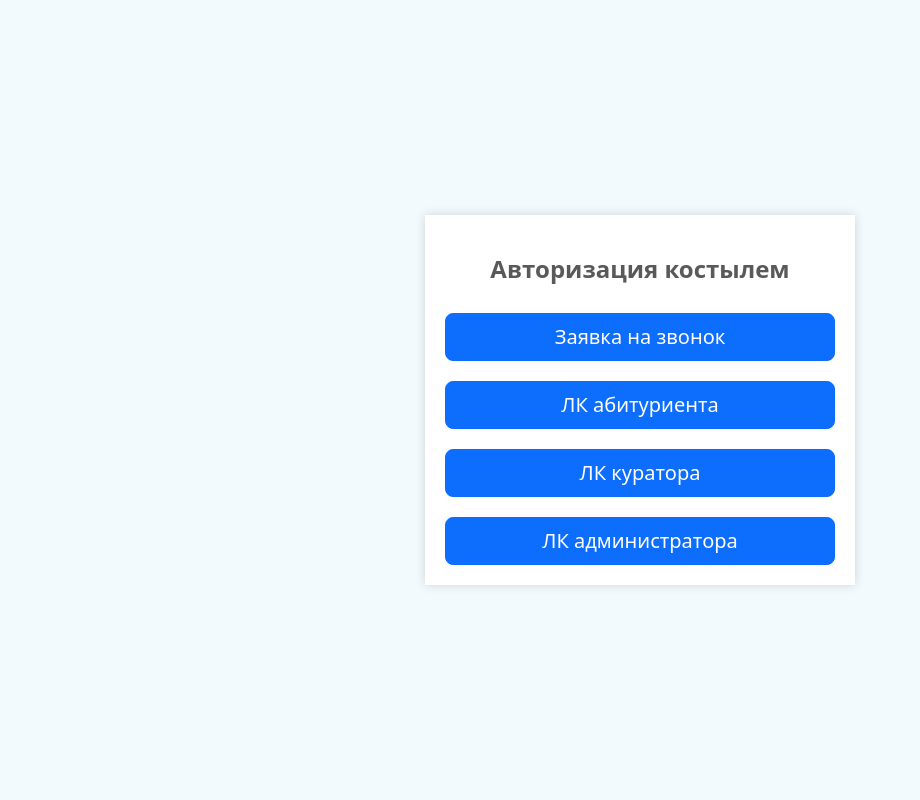
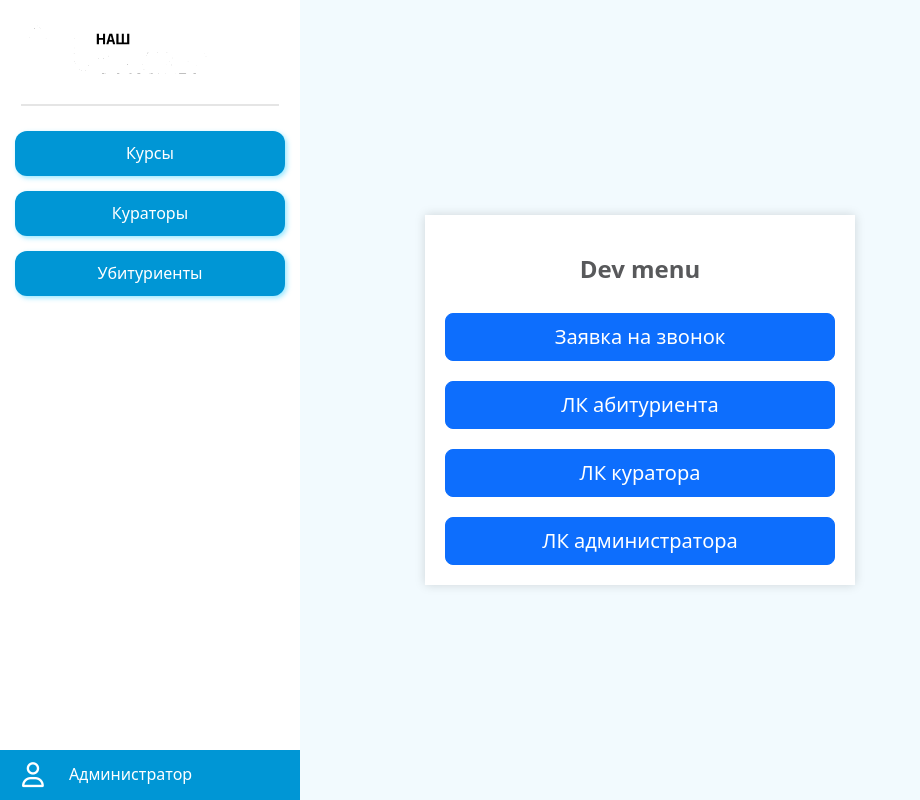
Before and after one commit to kiper01/ours_univer, an Angular app: page /Adminlk in a window 1280 px wide. Shown: the top 800 px of the page, without its empty margins (0-920 px from the left). Built offline with nearby package versions, Linux system fonts and the light colour scheme.

Commit message:
adminlk, curatorslk inplemented

```diff
--- a/src/app/adminlk/adminlk.component.css
+++ b/src/app/adminlk/adminlk.component.css
@@ -0,0 +1,87 @@
+
+.rightpanel {
+    background-color: #F2FAFE;
+    width: 100%;
+    height: 100%;
+    position: fixed;
+    z-index: 1;
+    top: 0;
+    left: 300px;
+    align-items: center;
+}
+
+
+.leftpanel {
+    height: 100%;
+    width: 300px;
+    background-color: white;
+    position: absolute;
+    left: 0;
+    top: 0;
+    align-items: center;
+}
+
+ button {
+    background-color: #0096d5;
+    color: white;
+    font-size: 16px;
+    cursor: pointer;
+    border: none;
+  }
+
+  button:hover {
+    background-color: #2fc1ff;
+  }
+
+  .main-button{
+    width: 100%;
+    border-radius: 12px;
+    height: 45px;
+    margin-bottom: 15px;
+    box-shadow: 2px 2px 5px 0px rgba(126, 225, 255, 0.8);
+  }
+
+  .btn-with-icon {
+    width: 100%;
+    height: 50px;
+    display: block;
+    border: none;
+    text-align: left;
+}
+
+  .main-buttons{
+    margin: auto;
+    width: 90%;
+    margin-top: 25px;
+}
+
+
+  .btn-group {
+    position: absolute;
+    bottom: 0;
+    width: 100%;
+    display: grid;
+}
+
+ i {
+    vertical-align: middle;
+    font-size: 25px;
+    padding-left: 16px;
+    padding-right: 25px;
+}
+
+.line {
+    width: 86%;
+    height: 0;
+    border-top: 2px solid black;
+    opacity: 0.1;
+    margin: 0 auto;
+  }
+
+ .dvfu-icon{
+    padding-left: 20px;
+    padding-top: 20px;
+    width: 80%;
+    margin-bottom: 20px;
+    content: url('/src/assets/our_univer.svg');
+}
--- a/src/app/adminlk/adminlk.component.html
+++ b/src/app/adminlk/adminlk.component.html
@@ -1 +1,30 @@
-<p>adminlk works!</p>
+<link rel="stylesheet" href="https://cdnjs.cloudflare.com/ajax/libs/font-awesome/6.5.2/css/all.min.css" integrity="sha512-SnH5WK+bZxgPHs44uWIX+LLJAJ9/2PkPKZ5QiAj6Ta86w+fsb2TkcmfRyVX3pBnMFcV7oQPJkl9QevSCWr3W6A==" crossorigin="anonymous" referrerpolicy="no-referrer" />
+
+<div>
+    <div class="leftpanel">
+
+        <i class="dvfu-icon"></i>
+        <div class="line"></div>
+
+       <div class="main-buttons">
+            <button class="main-button">Курсы</button>
+            <button class="main-button">Кураторы</button>
+            <button class="main-button">Убитуриенты</button>
+       </div>
+
+        <div class="btn-group">
+            <button class="btn-with-icon">
+                <i class="fa-regular fa-user"></i>Администратор
+            </button>
+        </div>
+    </div>
+    <div class="courses">
+
+    </div>
+    <div class="Curators">
+
+    </div>
+    <div class="Enrolleelk">
+
+    </div>
+</div>
--- a/src/app/app.component.html
+++ b/src/app/app.component.html
@@ -1,14 +1,14 @@
 <body class="body-bg">
   <div class="login-container">
-      <div class="login-box">
-          <div class="login-button">
-              <h2>Авторизация костылем</h2>
-              <a class="btn btn-primary btn-lg login-button" routerLink="/">Заявка на звонок</a>
-              <a class="btn btn-primary btn-lg login-button" routerLink="/1">ЛК абитуриента</a>
-              <a class="btn btn-primary btn-lg login-button" routerLink="/">ЛК куратора</a>
-              <a class="btn btn-primary btn-lg login-button" routerLink="/">ЛК администратора</a>
-          </div>
+    <div class="login-box">
+      <div class="login-button">
+        <h2>Dev menu</h2>
+        <a class="btn btn-primary btn-lg login-button" routerLink="/">Заявка на звонок</a>
+        <a class="btn btn-primary btn-lg login-button" routerLink="/Enrolleelk">ЛК абитуриента</a>
+        <a class="btn btn-primary btn-lg login-button" routerLink="/Curatorlk">ЛК куратора</a>
+        <a class="btn btn-primary btn-lg login-button" routerLink="/Adminlk">ЛК администратора</a>
       </div>
+    </div>
   </div>
+  <router-outlet></router-outlet>
 </body>
-<router-outlet />
--- /dev/null
+++ b/src/app/curatorlk/curatorlk.component.html
@@ -0,0 +1 @@
+<p>curatorlk works!</p>
--- a/src/app/enrolleelk/enrolleelk.component.css
+++ b/src/app/enrolleelk/enrolleelk.component.css
@@ -75,12 +75,12 @@
     padding-left: 20px;
     padding-top: 20px;
     width: 80%;
-    content: url('https://github.com/kiper01/ours_univer/src/assets/our_univer.png');
+    content: url('https://univer.dvfu.ru/assets/d2ce559236f181a855fe1d8d25eea01d/img/img-myuniver-logo.svg');
 }
 
 .requests-panel{
-  height: 1200px;
-  width: 1800px;
+  height: 100vh;
+  width: calc(100% - 300px);
 
   align-items: center;
   display: flex;
--- a/src/app/enrolleelk/enrolleelk.component.ts
+++ b/src/app/enrolleelk/enrolleelk.component.ts
@@ -40,6 +40,27 @@ export class EnrolleelkComponent {
           direction: 'НАПРАВЛЕНИЕ 3',
           price: 80000,
           educationStartMonth: 'МАЙ'},
+        state: 'В работе' },
+        { program: {
+          type: 'Общеразвивающая программа' ,
+          format: 'Онлайн',
+          direction: 'НАПРАВЛЕНИЕ 1',
+          price: 100000,
+          educationStartMonth: 'МАЙ'},
+        state: 'В работе' },
+        { program: {
+          type: 'Общеразвивающая программа' ,
+          format: 'Онлайн',
+          direction: 'НАПРАВЛЕНИЕ 2',
+          price: 7000,
+          educationStartMonth: 'МАЙ'},
+        state: 'В работе' },
+        { program: {
+          type: 'Общеразвивающая программа' ,
+          format: 'Онлайн',
+          direction: 'НАПРАВЛЕНИЕ 3',
+          price: 80000,
+          educationStartMonth: 'МАЙ'},
         state: 'В работе' }
       ];
 
```
Also changed, not shown: src/app/app.routes.ts (+6 -2 lines), src/app/curatorlk/curatorlk.component.ts (added, +12 -0 lines), src/app/curatorlk/curatorlk.component.css (added), src/assets/our_univer.svg (added), 1 other file (tests, documents, lock files or other folders).
